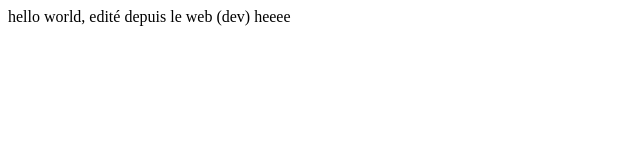
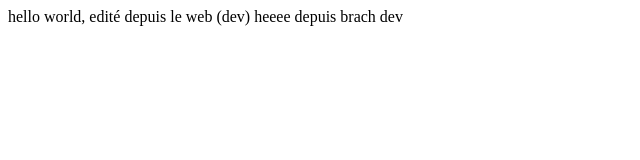
Before and after one commit to fimyh/git-formation, a plain HTML site: page index.html in a window 1280 px wide. Shown: the whole page, without its empty margins (0-640 px from the left). Drawn offline with Linux system fonts and the light colour scheme.

Commit message:
modiffication depuis la branch DEV

```diff
--- a/index.html
+++ b/index.html
@@ -7,7 +7,7 @@
 </head>
 <body>
 
-    hello world, edité depuis le web (dev) heeee
+    hello world, edité depuis le web (dev) heeee depuis brach dev
 
 </body>
 </html>
```
